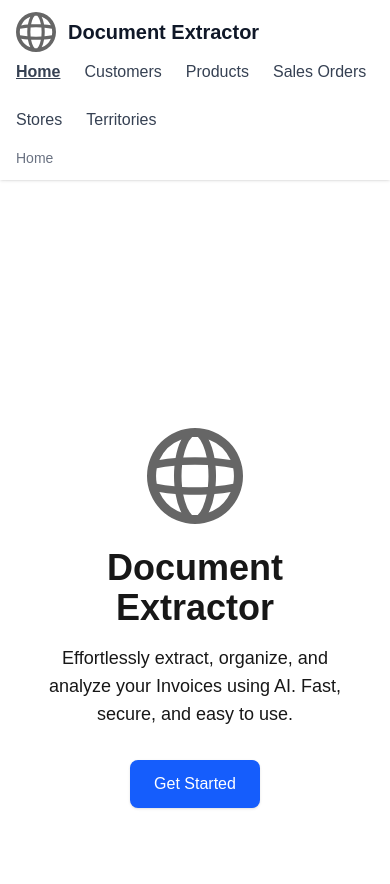
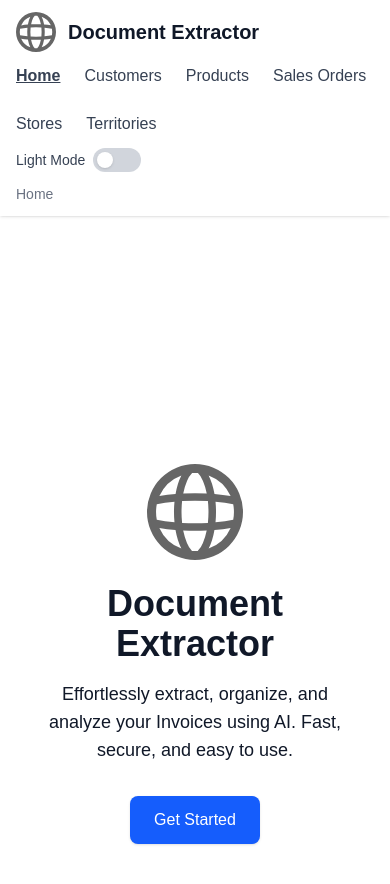
Before and after one commit to Rossown/document-extractor, a Next.js app in the folder doc-extract-ui/: page / in a window 390 px wide. Shown: the top 884 px of the page. Built offline with nearby package versions, Linux system fonts and the light colour scheme.

Commit message:
add file upload

```diff
--- a/doc-extract-ui/app/globals.css
+++ b/doc-extract-ui/app/globals.css
@@ -17,7 +17,7 @@
 
 
 html.dark {
-  --background: #0a0a0a;
+  --background: #18181b;
   --foreground: #ededed;
   --color-background: var(--background);
   --color-foreground: var(--foreground);
--- a/doc-extract-ui/app/page.tsx
+++ b/doc-extract-ui/app/page.tsx
@@ -2,35 +2,68 @@
 
 import Image from "next/image";
 import { useEffect, useState } from "react";
+import FileUploadModal from "@/components/FileUploadModal";
+import { API_BASE_URL } from "@/lib/config";
 
 export default function Home() {
-  const [darkMode, setDarkMode] = useState(false);
+  const [showUpload, setShowUpload] = useState(false);
+  const [loading, setLoading] = useState(false);
 
-  useEffect(() => {
-    const html = document.documentElement;
-    if (darkMode) {
-      html.classList.add("dark");
-    } else {
-      html.classList.remove("dark");
+
+
+  const handleFileUpload = async (file: File) => {
+    setShowUpload(false); // Close modal immediately
+    setLoading(true);
+    try {
+      // Simulate processing delay
+      await new Promise((resolve) => setTimeout(resolve, 5000));
+      // Uncomment below to actually upload to backend
+      // const formData = new FormData();
+      // formData.append("file", file);
+      // const response = await fetch(`${API_BASE_URL}/api/upload`, {
+      //   method: "POST",
+      //   body: formData,
+      // });
+      // if (!response.ok) throw new Error("Upload failed");
+      alert("File processed successfully!");
+    } catch (err) {
+      alert("File processing failed.");
+    } finally {
+      setLoading(false);
     }
-  }, [darkMode]);
+  };
 
   return (
-    <main className="min-h-screen flex flex-col items-center justify-center bg-[var(--color-background)] text-[var(--color-foreground)] px-4">
-      <div className="absolute top-4 right-4">
-        <button
-          onClick={() => setDarkMode((d) => !d)}
-          className="bg-gray-200 dark:bg-gray-800 text-gray-800 dark:text-gray-200 px-4 py-2 rounded shadow hover:bg-gray-300 dark:hover:bg-gray-700 transition"
-        >
-          {darkMode ? "🌙 Dark Mode" : "☀️ Light Mode"}
-        </button>
-      </div>
+    <main className="min-h-screen flex flex-col items-center justify-center bg-white text-gray-900 px-4">
+      {/* Dark mode toggle moved to Header */}
       <div className="max-w-2xl w-full text-center">
         <Image src="/globe.svg" alt="Document Extractor Logo" width={96} height={96} className="mx-auto mb-6" />
         <h1 className="text-4xl font-bold mb-4">Document Extractor</h1>
         <p className="text-lg mb-8">Effortlessly extract, organize, and analyze your Invoices using AI. Fast, secure, and easy to use.</p>
-        <a href="#" className="inline-block bg-blue-600 text-white px-6 py-3 rounded-lg shadow hover:bg-blue-700 transition">Get Started</a>
+        <button
+          className="inline-block bg-blue-600 text-white px-6 py-3 rounded-lg shadow hover:bg-blue-700 transition"
+          onClick={() => setShowUpload(true)}
+        >
+          Get Started
+        </button>
       </div>
+      {showUpload && (
+        <FileUploadModal
+          onClose={() => setShowUpload(false)}
+          onUpload={handleFileUpload}
+        />
+      )}
+      {loading && (
+        <div className="fixed inset-0 z-50 flex items-center justify-center bg-black/20">
+          <div className="bg-white rounded-lg shadow-lg p-8 flex flex-col items-center">
+            <svg className="animate-spin h-8 w-8 text-blue-600 mb-4" xmlns="http://www.w3.org/2000/svg" fill="none" viewBox="0 0 24 24">
+              <circle className="opacity-25" cx="12" cy="12" r="10" stroke="currentColor" strokeWidth="4"></circle>
+              <path className="opacity-75" fill="currentColor" d="M4 12a8 8 0 018-8v4a4 4 0 00-4 4H4z"></path>
+            </svg>
+            <span className="text-lg font-semibold text-gray-900">Processing file...</span>
+          </div>
+        </div>
+      )}
     </main>
   );
 }
--- a/doc-extract-ui/app/products/page.tsx
+++ b/doc-extract-ui/app/products/page.tsx
@@ -1,6 +1,6 @@
 "use client";
 import { PaginatedTable } from "@/components/PaginatedTable";
-import { Product, ProductCategory, ProductSubCategory } from "@/app/types";
+import { Product } from "@/app/types";
 import { useState, useRef } from "react";
 import EditProductModal from "@/components/EditProductModal";
 import { API_BASE_URL } from "@/lib/config";
@@ -58,7 +58,7 @@ export default function ProductsPage() {
   return (
     <div className="p-4">
       <h1 className="text-2xl font-bold mb-4">Products</h1>
-      <PaginatedTable
+      <PaginatedTable<Product>
         ref={tableRef}
         columns={productColumns}
         endpoint="/api/products?cursor=business_entity_id"
--- /dev/null
+++ b/doc-extract-ui/components/FileUploadModal.tsx
@@ -0,0 +1,53 @@
+import React, { useRef, useState } from "react";
+
+interface FileUploadModalProps {
+  onClose: () => void;
+  onUpload: (file: File) => void;
+}
+
+
+export default function FileUploadModal({ onClose, onUpload }: FileUploadModalProps) {
+  const inputRef = useRef<HTMLInputElement>(null);
+
+  const handleUploadClick = () => {
+    inputRef.current?.click();
+  };
+
+  const handleFileChange = (e: React.ChangeEvent<HTMLInputElement>) => {
+    if (e.target.files && e.target.files[0]) {
+      onUpload(e.target.files[0]);
+    }
+  };
+
+  return (
+    <div className="fixed inset-0 z-50 flex items-center justify-center" style={{ background: 'rgba(0,0,0,0.15)' }}>
+      <div className="bg-white rounded-lg shadow-lg p-6 min-w-[320px] max-w-[90vw] relative">
+        <button onClick={onClose} className="absolute top-2 right-2 text-xl font-bold text-gray-700">×</button>
+        <h2 className="text-xl font-bold mb-4 text-gray-900">Upload File</h2>
+        <input
+          ref={inputRef}
+          type="file"
+          className="hidden"
+          onChange={handleFileChange}
+          accept="*"
+        />
+        <div className="flex gap-2 mt-4">
+          <button
+            type="button"
+            className="bg-blue-600 text-white px-4 py-2 rounded hover:bg-blue-700"
+            onClick={handleUploadClick}
+          >
+            Upload
+          </button>
+          <button
+            type="button"
+            onClick={onClose}
+            className="bg-gray-300 text-gray-800 px-4 py-2 rounded hover:bg-gray-400"
+          >
+            Cancel
+          </button>
+        </div>
+      </div>
+    </div>
+  );
+}
--- a/doc-extract-ui/components/Header.tsx
+++ b/doc-extract-ui/components/Header.tsx
@@ -1,10 +1,10 @@
-"use client"
+"use client";
 
-import Link from "next/link"
-import Image from "next/image"
-import { usePathname } from "next/navigation"
+import Link from "next/link";
+import Image from "next/image";
+import { usePathname } from "next/navigation";
+import { useEffect, useState } from "react";
 
-// Define nav items
 const navItems = [
   { href: "/", label: "Home" },
   { href: "/customers", label: "Customers" },
@@ -12,47 +12,72 @@ const navItems = [
   { href: "/sales-orders", label: "Sales Orders" },
   { href: "/stores", label: "Stores" },
   { href: "/territories", label: "Territories" },
-]
+];
 
-// Utility to generate breadcrumbs from path
 function generateBreadcrumbs(pathname: string) {
-  const parts = pathname.split("/").filter(Boolean) // remove empty strings
-  const breadcrumbs = [{ href: "/", label: "Home" }]
-  let accumulated = ""
-  parts.forEach((part) => {
-    accumulated += `/${part}`
-    breadcrumbs.push({ href: accumulated, label: part.replace(/-/g, " ") })
-  })
-  return breadcrumbs
+  const parts = pathname.split("/").filter(Boolean);
+  const breadcrumbs = [{ href: "/", label: "Home" }];
+  let accumulated = "";
+
+  for (const part of parts) {
+    accumulated += `/${part}`;
+    breadcrumbs.push({
+      href: accumulated,
+      label: part.replace(/-/g, " "),
+    });
+  }
+
+  return breadcrumbs;
 }
 
 export function Header() {
-  const pathname = usePathname()
-  const breadcrumbs = generateBreadcrumbs(pathname)
+  const pathname = usePathname();
+  const breadcrumbs = generateBreadcrumbs(pathname);
+  const [darkMode, setDarkMode] = useState(false);
+
+  // Initialize theme ONCE
+  useEffect(() => {
+    const theme = localStorage.getItem("theme");
+    const isDark = theme === "dark";
+    if (isDark) {
+      document.documentElement.classList.add("dark");
+    } else {
+      document.documentElement.classList.remove("dark");
+    }
+    setDarkMode(isDark);
+  }, []);
+
+  const handleToggle = () => {
+    const next = !darkMode;
+    setDarkMode(next);
+    if (next) {
+      document.documentElement.classList.add("dark");
+      localStorage.setItem("theme", "dark");
+    } else {
+      document.documentElement.classList.remove("dark");
+      localStorage.setItem("theme", "light");
+    }
+  };
 
   return (
     <header className="sticky top-0 z-50 bg-white dark:bg-gray-900 shadow">
-      <div className="max-w-6xl mx-auto px-4 py-3 flex flex-col md:flex-row items-start md:items-center justify-between gap-2">
-        {/* Logo + App Name */}
+      <div className="max-w-6xl mx-auto px-4 py-3 flex flex-col md:flex-row items-start md:items-center justify-between gap-3">
+
+        {/* Logo */}
         <div className="flex items-center gap-3">
-          <Image
-            src="/globe.svg" // put your logo in public/globe.svg
-            alt="Logo"
-            width={40}
-            height={40}
-          />
+          <Image src="/globe.svg" alt="Logo" width={40} height={40} />
           <Link href="/" className="text-xl font-bold text-gray-900 dark:text-white">
             Document Extractor
           </Link>
         </div>
 
-        {/* Nav links */}
+        {/* Nav */}
         <nav className="flex gap-6 flex-wrap">
           {navItems.map(({ href, label }) => (
             <Link
               key={href}
               href={href}
-              className={`hover:underline text-gray-700 dark:text-gray-300 ${
+              className={`text-gray-700 dark:text-gray-300 hover:underline ${
                 pathname === href ? "font-bold underline" : ""
               }`}
             >
@@ -61,8 +86,28 @@ export function Header() {
           ))}
         </nav>
 
+        {/* Theme toggle */}
+        <div className="flex items-center gap-2">
+          <span className="text-sm text-gray-700 dark:text-gray-300">
+            {darkMode ? "Dark" : "Light"} Mode
+          </span>
+          <button
+            onClick={handleToggle}
+            aria-label="Toggle dark mode"
+            className={`relative w-12 h-6 rounded-full transition-colors ${
+              darkMode ? "bg-blue-600" : "bg-gray-300"
+            }`}
+          >
+            <span
+              className={`absolute top-1 left-1 h-4 w-4 rounded-full bg-white shadow transition-transform ${
+                darkMode ? "translate-x-6" : ""
+              }`}
+            />
+          </button>
+        </div>
+
         {/* Breadcrumbs */}
-        <nav className="mt-2 md:mt-0 text-sm text-gray-500 dark:text-gray-400">
+        <nav className="text-sm text-gray-500 dark:text-gray-400">
           {breadcrumbs.map((crumb, idx) => (
             <span key={crumb.href}>
               <Link href={crumb.href} className="hover:underline capitalize">
@@ -74,5 +119,5 @@ export function Header() {
         </nav>
       </div>
     </header>
-  )
+  );
 }
```
